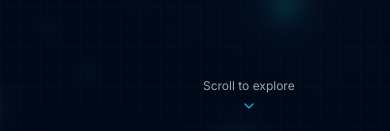
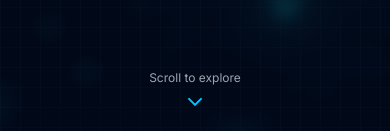
Before and after one commit to prathameshshirole/my-portfolio, a React (Vite) app: page / in a window 390 px wide. Shown: the part 713-844 px from the top of the page. Built offline with nearby package versions, Linux system fonts and the light colour scheme.

Commit message:
feat: enhance hero section scroll indicator
Adjusted the alignment of the "Scroll to explore" indicator on mobile devices to ensure proper centering. Increased the size of the chevron icon for improved visibility and user interaction.

```diff
--- a/src/components/HeroSection.tsx
+++ b/src/components/HeroSection.tsx
@@ -111,9 +111,9 @@ const HeroSection = () => {
       </div>
 
          {/* Scroll indicator */}
-      <div className="absolute bottom-4 sm:bottom-6 md:bottom-8 left-1/2 transform -translate-x-1/2 flex flex-col items-center animate-bounce z-20">
-        <span className="text-xs sm:text-sm text-muted-foreground mb-1 sm:mb-2 px-2 text-center">Scroll to explore</span>
-        <ChevronDown className="text-primary cursor-pointer hover:text-primary/80 transition-colors" size={16} onClick={scrollToNext} />
+      <div className="absolute bottom-4 sm:bottom-6 md:bottom-8 inset-x-0 flex flex-col items-center animate-bounce z-20">
+        <span className="text-xs sm:text-sm text-muted-foreground mb-1 sm:mb-2">Scroll to explore</span>
+        <ChevronDown className="text-primary cursor-pointer hover:text-primary/80 transition-colors" size={24} onClick={scrollToNext} />
       </div>
     </section>
   );
```
